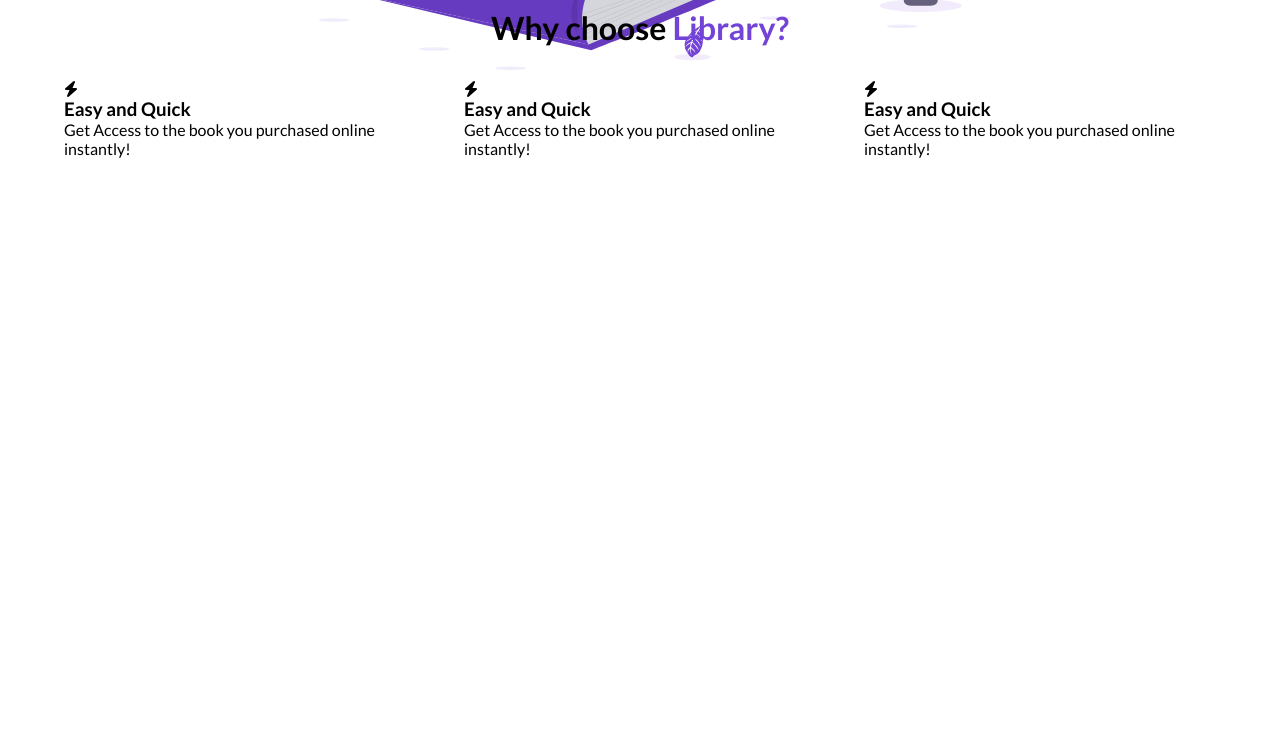
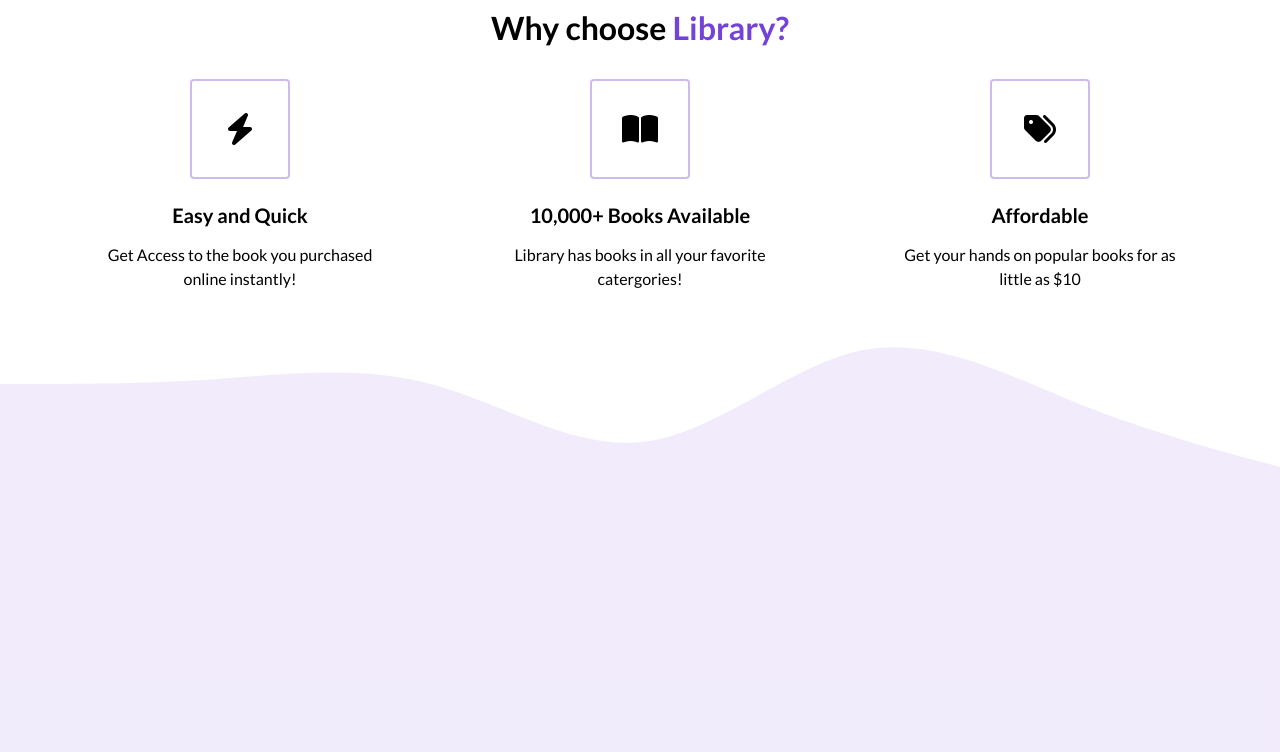
Before and after one commit to ARA90AR90/Library-, a plain HTML site: page index.html in a window 1280 px wide. Shown: the part 848-1600 px from the top of the page. Before the commit the page ends 1062 px from the top, so only its background shows below. Drawn offline with Linux system fonts and the light colour scheme.

Commit message:
Created Hights section and waves

```diff
--- a/index.html
+++ b/index.html
@@ -51,35 +51,35 @@
               <div class="highlight">
                 <div class="highlight__img">
                   <i class="fas fa-bolt"></i>
-                  <h3 class="highlight__subtitle">Easy and Quick</h3>
-                  <p class="highlight__para">
-                    Get Access to the book you purchased online instantly!
-                  </p>
                 </div>
+                <h3 class="highlight__subtitle">Easy and Quick</h3>
+                <p class="highlight__para">
+                  Get Access to the book you purchased online instantly!
+                </p>
               </div>
               <div class="highlight">
                 <div class="highlight__img">
-                  <i class="fas fa-bolt"></i>
-                  <h3 class="highlight__subtitle">Easy and Quick</h3>
-                  <p class="highlight__para">
-                    Get Access to the book you purchased online instantly!
-                  </p>
+                  <i class="fas fa-book-open"></i>
                 </div>
+                <h3 class="highlight__subtitle">10,000+ Books Available</h3>
+                <p class="highlight__para">
+                  Library has books in all your favorite catergories!
+                </p>
               </div>
               <div class="highlight">
                 <div class="highlight__img">
-                  <i class="fas fa-bolt"></i>
-                  <h3 class="highlight__subtitle">Easy and Quick</h3>
-                  <p class="highlight__para">
-                    Get Access to the book you purchased online instantly!
-                  </p>
+                  <i class="fas fa-tags"></i>
                 </div>
+                <h3 class="highlight__subtitle">Affordable</h3>
+                <p class="highlight__para">
+                  Get your hands on popular books for as little as $10
+                </p>
               </div>
             </div>
           </div>
         </div>
       </section>
-      <!--
+
       <section id="features">
         <div class="container">
           <div class="row"></div>
@@ -90,7 +90,6 @@
           <div class="row"></div>
         </div>
       </section>
-      -->
     </main>
   </body>
 </html>
--- a/stylesheet.css
+++ b/stylesheet.css
@@ -8,6 +8,11 @@
     font-family: 'Lato' , sans-serif;
 }
 
+body {
+    max-width: 100vw;
+    overflow-x: hidden;
+}
+
 nav {
     height: 80px;
     display: flex;
@@ -16,6 +21,14 @@
 
 img {
     width: 100%;
+    height: 100%;
+    max-height: 50vh;
+    padding: 20px;
+}
+
+
+p {
+    line-height: 1.5;
 }
 
 .nav__container{
@@ -93,10 +106,7 @@
     display: flex;
     flex-direction: column;
     justify-content: space-between ;
-}
-
-.header__img--wrapper {
-    padding: 20px;
+    padding-top: 45px;
 }
 
 h1 {
@@ -133,6 +143,11 @@
     border: none;
 }
 
+.header__img--wrapper {
+    padding: 20px;
+   z-index: 2;
+}
+
 .container {
     padding: 56px 0;
 }
@@ -146,13 +161,74 @@
 
 /*HIGHLIGHTS*/
 
+#highlights {
+    position: relative;
+    max-width: 100vw;
+}
+
+#highlights:before,
+#highlights:after {
+    background: url(./assets/wave.svg);
+    content: "";
+    position: absolute;
+    width: 101vw;
+    height: 12vw;
+    left: 0;
+    z-index: 1;
+    background-size: cover;
+    background-repeat: no-repeat;
+
+}
+
+#highlights:before {
+    transform: translateY(-100%);
+    top: 1px;
+}
+
+#highlights:after {
+    transform: translateY(100%) rotate(180deg);
+    bottom: 1px;
+}
+
 .highlight__wrapper {
     display: flex;
-    justify-content: center;
 }
-
 
 .highlight {
     padding: 0 24px;
     width: calc(100% / 3);
+    display: flex;
+    align-items: center;
+    justify-content: center;
+    flex-direction: column;
 }
+
+.highlight__para {
+    text-align: center;
+    max-width: 280px;
+}
+
+.highlight__img {
+    border: 2px solid #7342d65d;
+    width: 100px;
+    height: 100px;
+    display: flex;
+    align-items: center;
+    justify-content: center;
+    border-radius: 4px;
+    font-size: 32px;
+    margin-bottom: 24px;
+
+}
+
+.highlight__subtitle {
+    font-size: 20px;
+    margin-bottom: 16px;
+}
+
+/*FEATURES */
+
+#features {
+    height: 1000px;
+    background-color: rgba(115, 66, 214, 0.1);
+}
```
